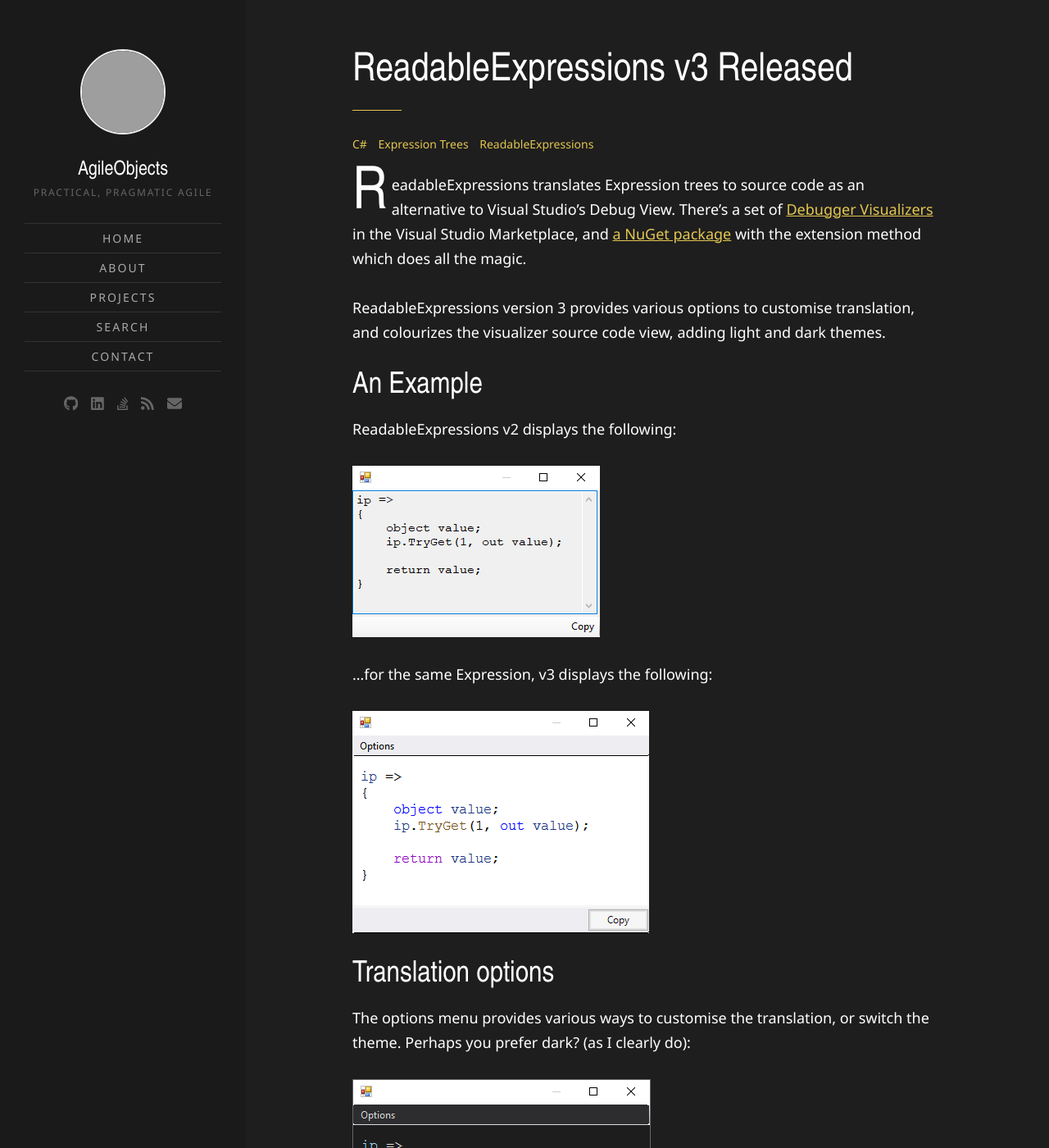
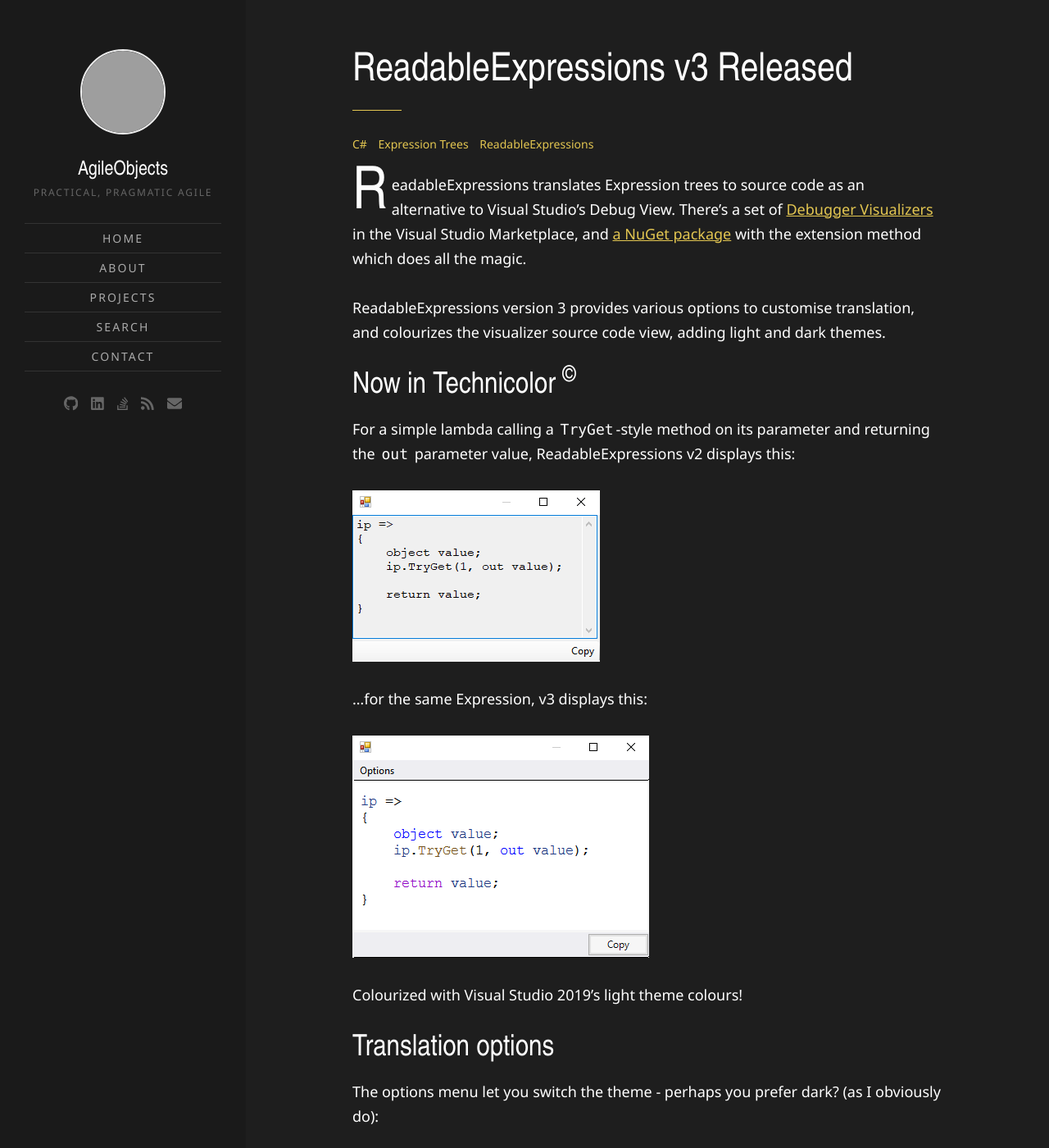
Before and after one commit to agileobjects/agileobjects.github.io, a Jekyll site: the page built from _posts/2020-05-01-readableexpressions-v3.md, in a window 1280 px wide and 1400 px high. Shown: the whole window at 82% size. Built offline with Jekyll 4.4.1, drawn with Linux system fonts in a browser that asks for light colours; comment, search, counter and statistics services are not loaded; some of the changed text lies outside the part shown; grey boxes are pictures that could not be loaded.

Commit message:
Updating post for readability

```diff
--- a/_posts/2020-05-01-readableexpressions-v3.md
+++ b/_posts/2020-05-01-readableexpressions-v3.md
@@ -13,36 +13,39 @@ and [a NuGet package]({{ site.re_nuget }}) with the extension method which does
 ReadableExpressions version 3 provides various options to customise translation, and colourizes the
 visualizer source code view, adding light and dark themes.
 
-## An Example
+## Now in Technicolor <sup>&copy;</sup>
 
-ReadableExpressions v2 displays the following:
+For a simple lambda calling a `TryGet`-style method on its parameter and returning the `out` parameter
+value, ReadableExpressions v2 displays this:
 
 ![v2 translation]({{ site.post_images_dir }}{{ page.images_dir }}v2.gif)
 
-...for the same Expression, v3 displays the following:
+...for the same Expression, v3 displays this:
 
 ![v3 translation]({{ site.post_images_dir }}{{ page.images_dir }}v3.gif)
 
+Colourized with Visual Studio 2019's light theme colours!
+
 ## Translation options
 
-The options menu provides various ways to customise the translation, or switch the theme. Perhaps
-you prefer dark? (as I clearly do):
+The options menu let you switch the theme - perhaps you prefer dark? (as I obviously do):
 
 ![v3 dark theme]({{ site.post_images_dir }}{{ page.images_dir }}v3-dark.gif#light-border)
 
-...and perhaps you prefer to declare out parameter variables inline?
+There's also various ways to customise the translation - maybe you'd prefer to declare out parameter
+variable inline:
 
 ![v3 out param declared inline]({{ site.post_images_dir }}{{ page.images_dir }}v3-dark-inline.gif#light-border)
 
-Maybe you'd rather use the type name for the parameter, instead of `var`:
+...and perhaps you'd rather use the parameter type name, instead of `var`:
 
 ![v3 out param declared with type name]({{ site.post_images_dir }}{{ page.images_dir }}v3-dark-inline-explicit.gif#light-border)
 
-...and what type is the lambda's `ip` parameter?
+...or be shown the type of the lambda's `ip` parameter:
 
 ![v3 with lambda parameter type name]({{ site.post_images_dir }}{{ page.images_dir }}v3-dark-inline-explicit-lambda-param.gif#light-border)
 
-## Anything else?
+## More to come
 
 I'll be adding extra options in the future, but I think these are a good start to make the source
 code view more personalisable and transparent. If there's any other options you'd find useful,
```
